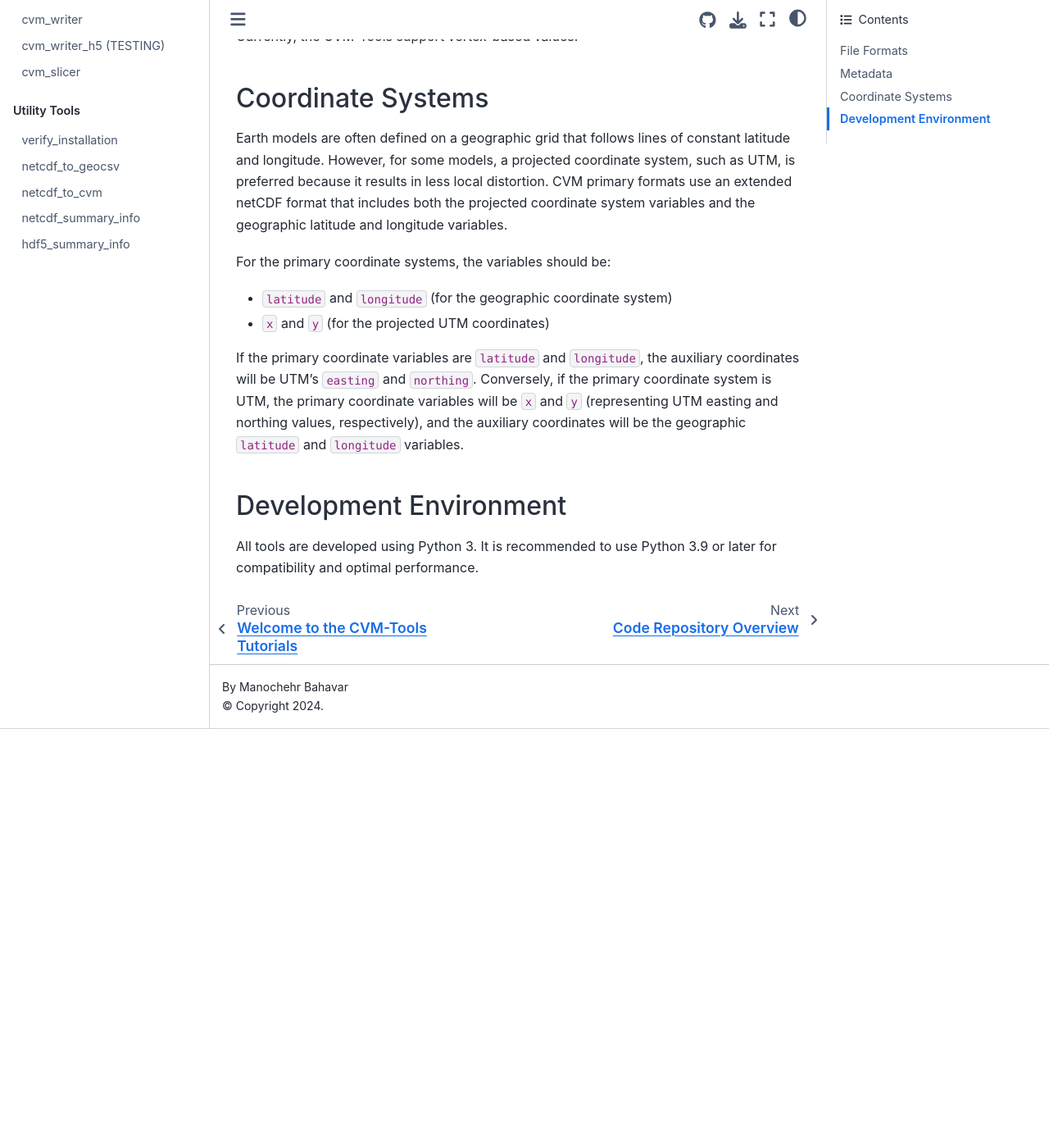
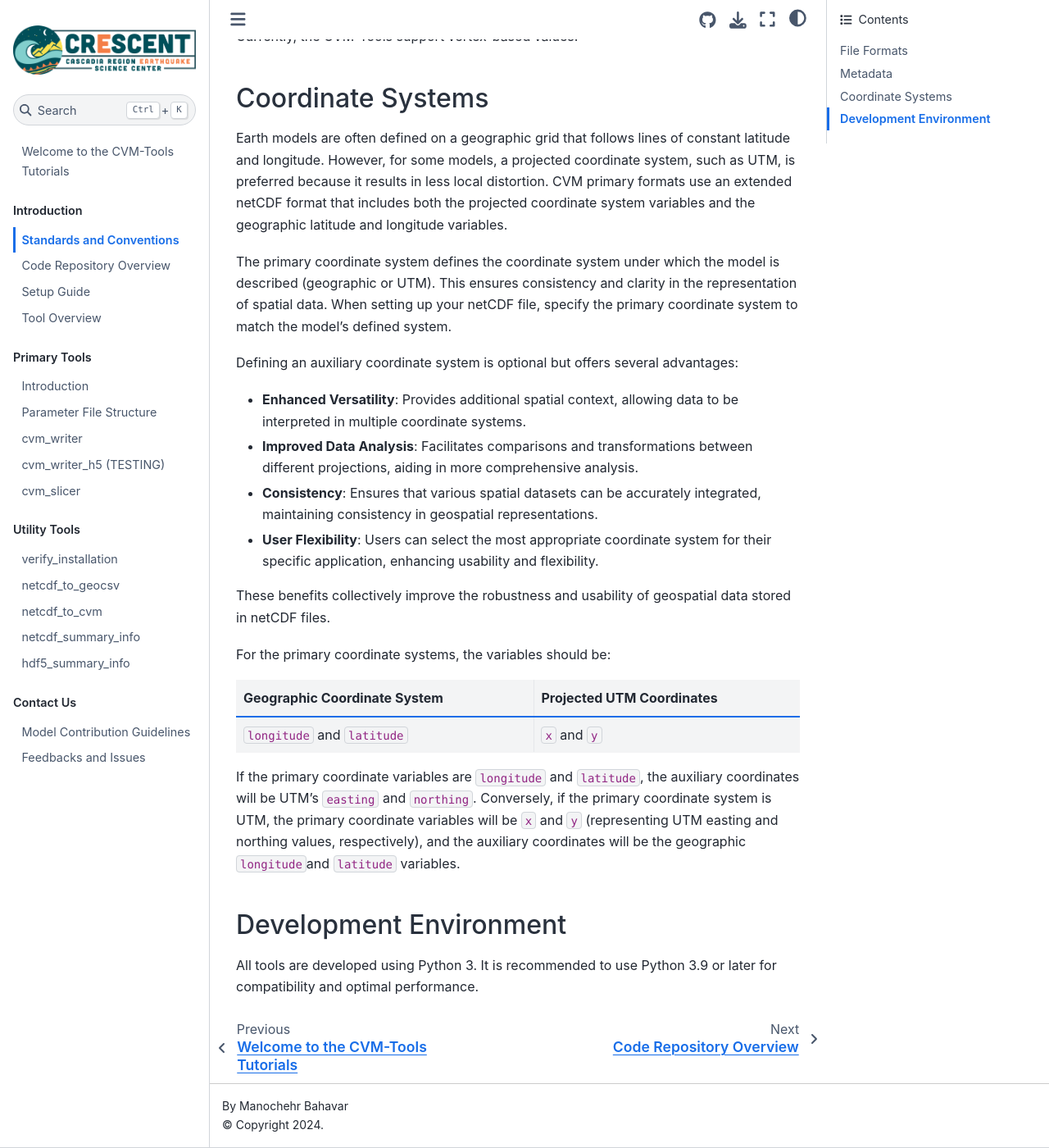
Before and after one commit to cascadiaquakes/cvm-tools-book, a Jupyter Book: the page built from standards_and_conventions.md, in a window 1280 px wide and 1400 px high, scrolled down 3693 px. Shown: the whole window at 82% size. Built offline with Jupyter Book 1.0.4 settings and Sphinx 7.4.7 and the Sphinx Book theme 1.1.4, drawn with Linux system fonts in a browser that asks for light colours; before the commit the page ends 4582 px from its top, so only the background shows below that.

Commit message:
added feedback and contribution guidelines. Some review edit

```diff
--- a/_toc.yml
+++ b/_toc.yml
@@ -24,3 +24,7 @@ parts:
       - file: usage/netcdf_to_cvm
       - file: usage/netcdf_summary_info
       - file: usage/hdf5_summary_info
+  - caption: "Contact Us"
+    chapters:
+      - file: contribution_guidelines
+      - file: contributions_feedback
--- a/standards_and_conventions.md
+++ b/standards_and_conventions.md
@@ -77,12 +77,24 @@ Currently, the CVM-Tools support vertex-based values.
 
 Earth models are often defined on a geographic grid that follows lines of constant latitude and longitude. However, for some models, a projected coordinate system, such as UTM, is preferred because it results in less local distortion. CVM primary formats use an extended netCDF format that includes both the projected coordinate system variables and the geographic latitude and longitude variables.
 
+The primary coordinate system defines the coordinate system under which the model is described (geographic or UTM). This ensures consistency and clarity in the representation of spatial data. When setting up your netCDF file, specify the primary coordinate system to match the model's defined system.
+
+Defining an auxiliary coordinate system is optional but offers several advantages:
+
+- **Enhanced Versatility**: Provides additional spatial context, allowing data to be interpreted in multiple coordinate systems.
+- **Improved Data Analysis**: Facilitates comparisons and transformations between different projections, aiding in more comprehensive analysis.
+- **Consistency**: Ensures that various spatial datasets can be accurately integrated, maintaining consistency in geospatial representations.
+- **User Flexibility**: Users can select the most appropriate coordinate system for their specific application, enhancing usability and flexibility.
+
+These benefits collectively improve the robustness and usability of geospatial data stored in netCDF files.
+
 For the primary coordinate systems, the variables should be:
 
-- `latitude` and `longitude` (for the geographic coordinate system)
-- `x` and `y` (for the projected UTM coordinates)
+| Geographic Coordinate System | Projected UTM Coordinates |
+| ---------------------------- | ------------------------- |
+| `longitude` and `latitude`   | `x` and `y`               |
 
-If the primary coordinate variables are `latitude` and `longitude`, the auxiliary coordinates will be UTM's `easting` and `northing`. Conversely, if the primary coordinate system is UTM, the primary coordinate variables will be `x` and `y` (representing UTM easting and northing values, respectively), and the auxiliary coordinates will be the geographic `latitude` and `longitude` variables.
+If the primary coordinate variables are `longitude` and `latitude`, the auxiliary coordinates will be UTM's `easting` and `northing`. Conversely, if the primary coordinate system is UTM, the primary coordinate variables will be `x` and `y` (representing UTM easting and northing values, respectively), and the auxiliary coordinates will be the geographic `longitude`and `latitude` variables.
 
 ## Development Environment
 
```
Also changed, not shown: other parts of standards_and_conventions.md (+1 -1 lines), contribution_guidelines.md (added, +32 -0 lines), contributions_feedback.md (added, +3 -0 lines), index.md (+0 -4 lines), usage/cvm_slicer.md (+8 -8 lines), usage/parameter_file.md (+14 -6 lines).
